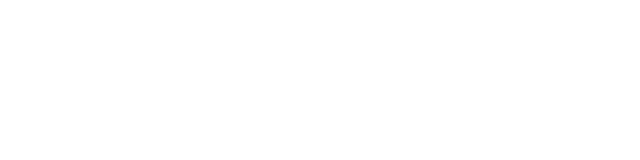
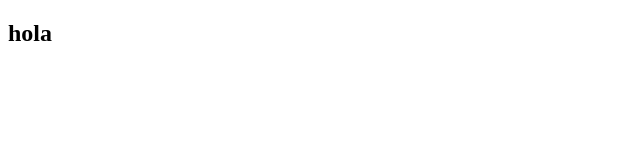
Before and after one commit to trejoslfwdcr-cloud/physis, a React (Vite) app: page /resources in a window 1280 px wide. Before the commit this address had no page. Shown: the top 160 px of the page, without its empty margins (0-640 px from the left). Built offline with nearby package versions, Linux system fonts and the light colour scheme.

Commit message:
estructura archivos

```diff
--- /dev/null
+++ b/src/pages/AdminProfile.jsx
@@ -0,0 +1,8 @@
+function AdminProfile() {
+    return(
+        <>
+        <h2>hola</h2>
+        </>
+    )
+}
+export default AdminProfile
--- /dev/null
+++ b/src/pages/LoginPage.jsx
@@ -0,0 +1,8 @@
+function Login() {
+    return(
+        <>
+        <h2>hola</h2>
+        </>
+    )
+}
+export default Login
--- /dev/null
+++ b/src/pages/RegisterPage.jsx
@@ -0,0 +1,8 @@
+function Register() {
+    return(
+        <>
+        <h2>hola</h2>
+        </>
+    )
+}
+export default Register
--- /dev/null
+++ b/src/pages/Resources.jsx
@@ -0,0 +1,8 @@
+function Resources() {
+    return(
+        <>
+        <h2>hola</h2>
+        </>
+    )
+}
+export default Resources
--- /dev/null
+++ b/src/pages/UserProfile.jsx
@@ -0,0 +1,8 @@
+function UserProfile() {
+    return(
+        <>
+        <h2>hola</h2>
+        </>
+    )
+}
+export default UserProfile
--- a/src/routes/Routing.jsx
+++ b/src/routes/Routing.jsx
@@ -1,11 +1,22 @@
 import { BrowserRouter as Router, Routes, Route } from "react-router-dom";
 import Inicio from "../pages/Inicio";
+import Login from "../pages/LoginPage";
+import Register from "../pages/RegisterPage";
+import UserProfile from "../pages/UserProfile";
+import AdminProfile from "../pages/AdminProfile";
+import Resources from "../pages/Resources";
+
 
 function Routing() {
     return(
         <Router>
             <Routes>
                 <Route path="/" element={<Inicio/>}/>
+                <Route path= "/login" element={<Login/>}/>
+                <Route path= "/register" element={<Register/>}/>
+                <Route path= "/user-profile" element={<UserProfile/>}/>
+                <Route path= "/admin-profile" element={<AdminProfile/>}/>
+                <Route path= "/resources" element={<Resources/>}/>
             </Routes>
         </Router>
     )
```
Also changed, not shown: src/components/AsideNews.jsx (added), src/components/LoginUser.jsx (added), src/components/NavInicio.jsx (added), src/components/RegistroUser.jsx (added).
